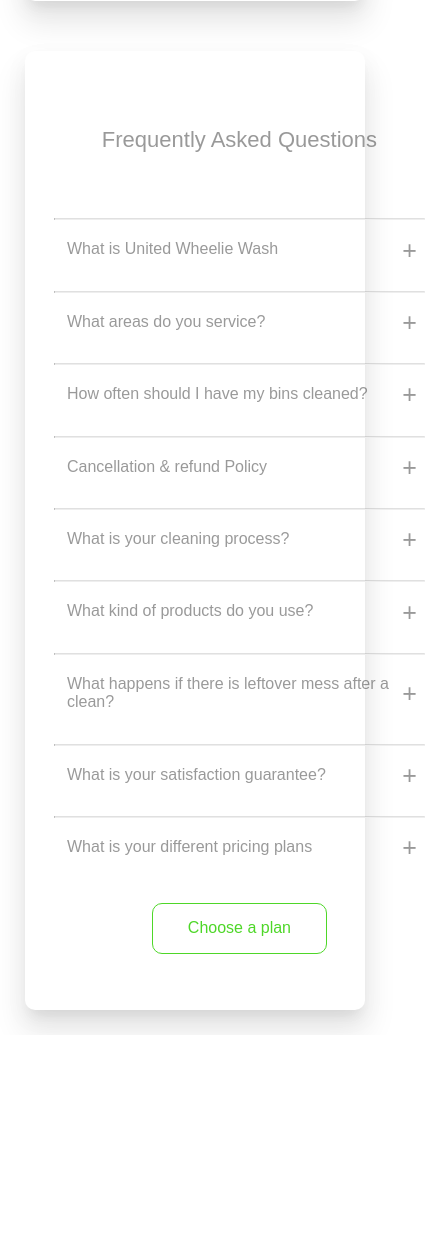
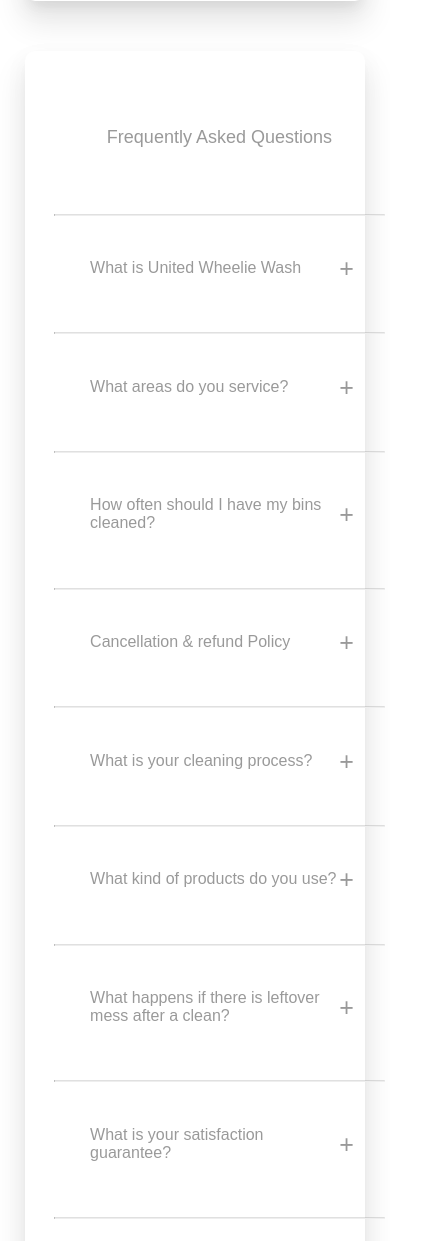
Before and after one commit to fred-py/stripe-subscription-checkout, a website: page client/index_stacked.html in a window 390 px wide. Shown: the part 3540-4781 px from the top of the page, 429 px wide, since content can reach past the window. Before the commit the page ends 4575 px from the top, so only its background shows below. Drawn offline with Linux system fonts and the light colour scheme; no server answers; a script that the page names is missing.

Commit message:
testing mobile changes

```diff
--- a/client/css/global2.css
+++ b/client/css/global2.css
@@ -388,7 +388,7 @@
     }
     /*FAQs Header*/
     h1 {
-        font-size: 22px;
+        font-size: 18px;
     }
     .content {
         margin: 0px 0px;
@@ -413,7 +413,7 @@
 to relative.*/
 .accordion .container-accord {
     position: relative;
-    margin: 10px 10px;
+    margin: 10% 10%;
 }
 
 /* Positions the labels relative to the .container.
@@ -498,13 +498,13 @@
       text-align: left;
       font-weight: 600;
       justify-content: space-around;
-      padding: 5px 5px;
+      padding: 1%px 2px;
     }
 
     .table-value {
       text-align: left;
       justify-content: space-around;
-      padding: 5px 5px;
+      padding: 1% 2%;
     }
 
     .table-spacer {
```
